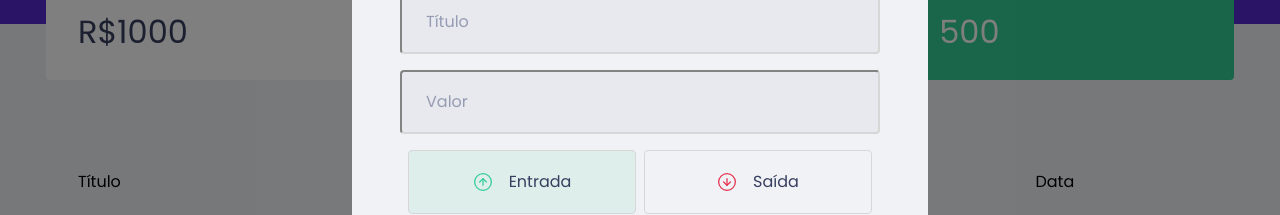
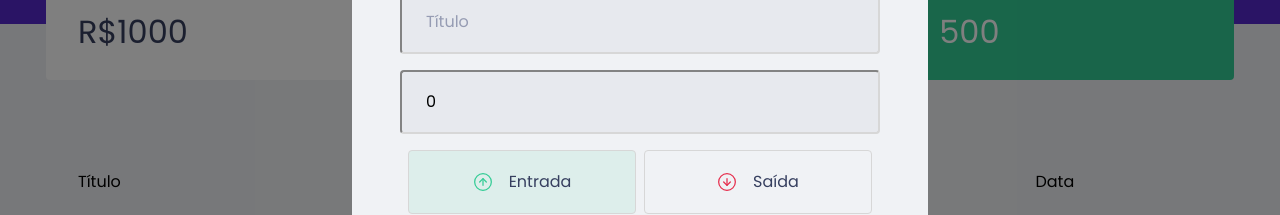
Before and after one commit to gustavo-novais-dev/g-money, a React (Create React App) app: page / in a window 1280 px wide. Both pictures are taken after a click on the button "Nova transação". Shown: the part 248-463 px from the top of the page. Built offline with nearby package versions, Linux system fonts and the light colour scheme; no server answers; what miragejs would draw is missing.

Commit message:
Saving form data

```diff
--- a/src/components/NewTransactionModal/index.tsx
+++ b/src/components/NewTransactionModal/index.tsx
@@ -1,4 +1,4 @@
-import { useState } from 'react';
+import { FormEvent, useState } from 'react';
 import Modal from 'react-modal';
 import closeImg from '../../assets/close.svg'
 import incomeImg from '../../assets/income.svg'
@@ -11,8 +11,22 @@
 }
 
 export function NewTransactionModal({ isOpen, onRequestClose }: NewTransactionModalProps) {
+    const [title, setTitle] = useState('');
+    const [value, setValue] = useState(0);
+    const [category, setCategory] = useState('');
+    const [type, setType] = useState('deposit');
 
-    const [type, setType] = useState('deposit');
+    function handleCreateNewTransaction(event: FormEvent) {
+        event.preventDefault();
+
+        console.log({
+            title,
+            value,
+            category,
+            type
+        })
+
+    }
 
 
     return (
@@ -32,24 +46,28 @@
                 <img src={closeImg} alt="Close" title="Close" />
             </button>
 
-            <Container>
+            <Container onSubmit={handleCreateNewTransaction}>
                 <h2>Cadastrar Transação</h2>
 
                 <input
                     placeholder="Título"
+                    value={title}
+                    onChange={event => setTitle(event.target.value)}
                 />
 
                 <input
                     type="number"
                     placeholder="Valor"
+                    value={value}
+                    onChange={event => (setValue(Number(event.target.value)))}
                 />
 
                 <TransactionTypeContainer>
                     <RadioBox
                         type="button"
-                        onClick ={() => setType('deposit')}
+                        onClick={() => setType('deposit')}
                         isActive={type == 'deposit'}
-                        activeColor = "green"
+                        activeColor="green"
                     >
                         <img src={incomeImg} alt="Entrada" title="Entrada" />
                         <span>Entrada</span>
@@ -57,9 +75,9 @@
 
                     <RadioBox
                         type="button"
-                        onClick ={() => setType('withdraw')}
+                        onClick={() => setType('withdraw')}
                         isActive={type == 'withdraw'}
-                        activeColor = "red"
+                        activeColor="red"
                     >
                         <img src={outcomeImg} alt="Saída" title="Saída" />
                         <span>Saída</span>
@@ -68,6 +86,8 @@
 
                 <input
                     placeholder="Categoria"
+                    value={category}
+                    onChange={event => setCategory(event.target.value)}
                 />
 
                 <button type="submit">
```
